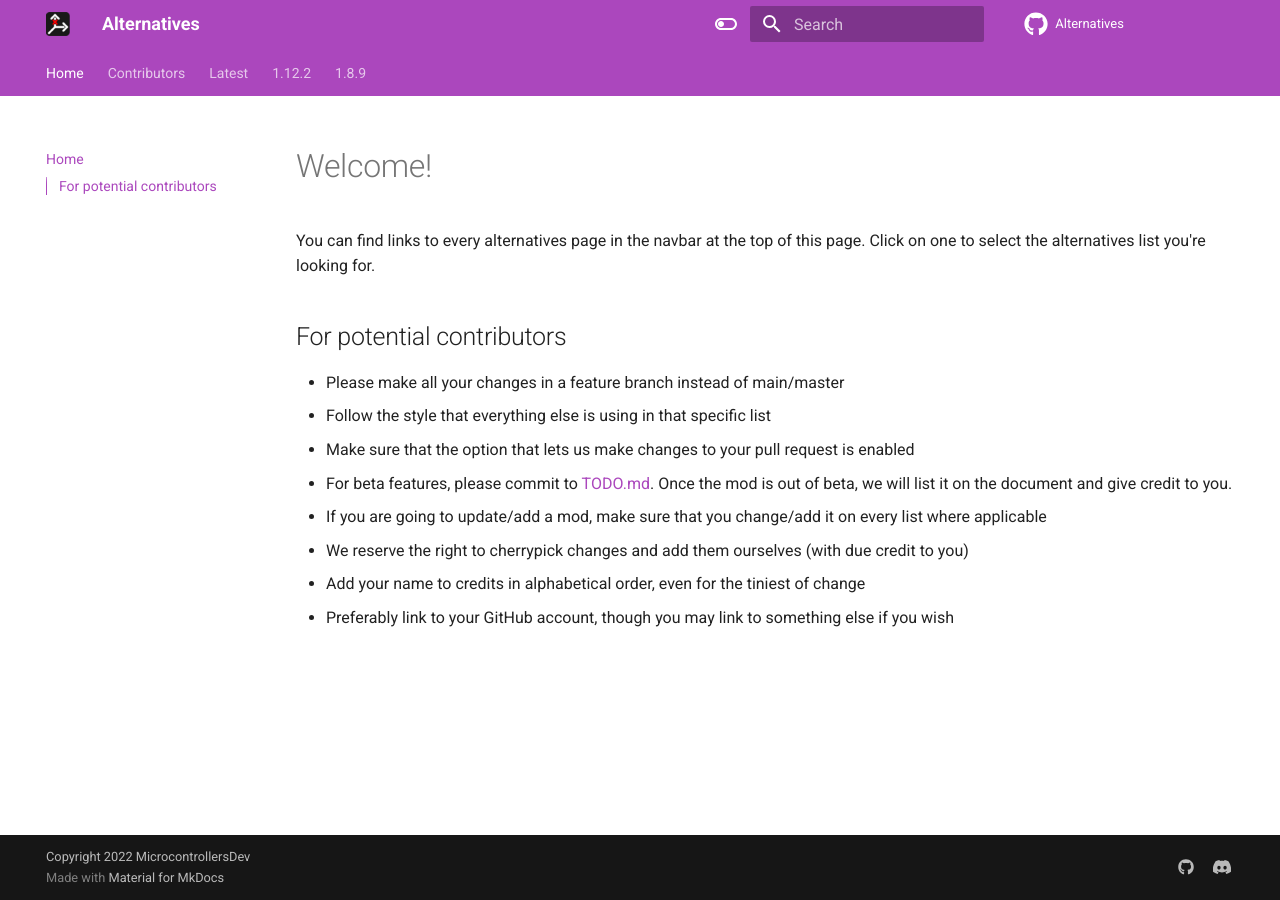
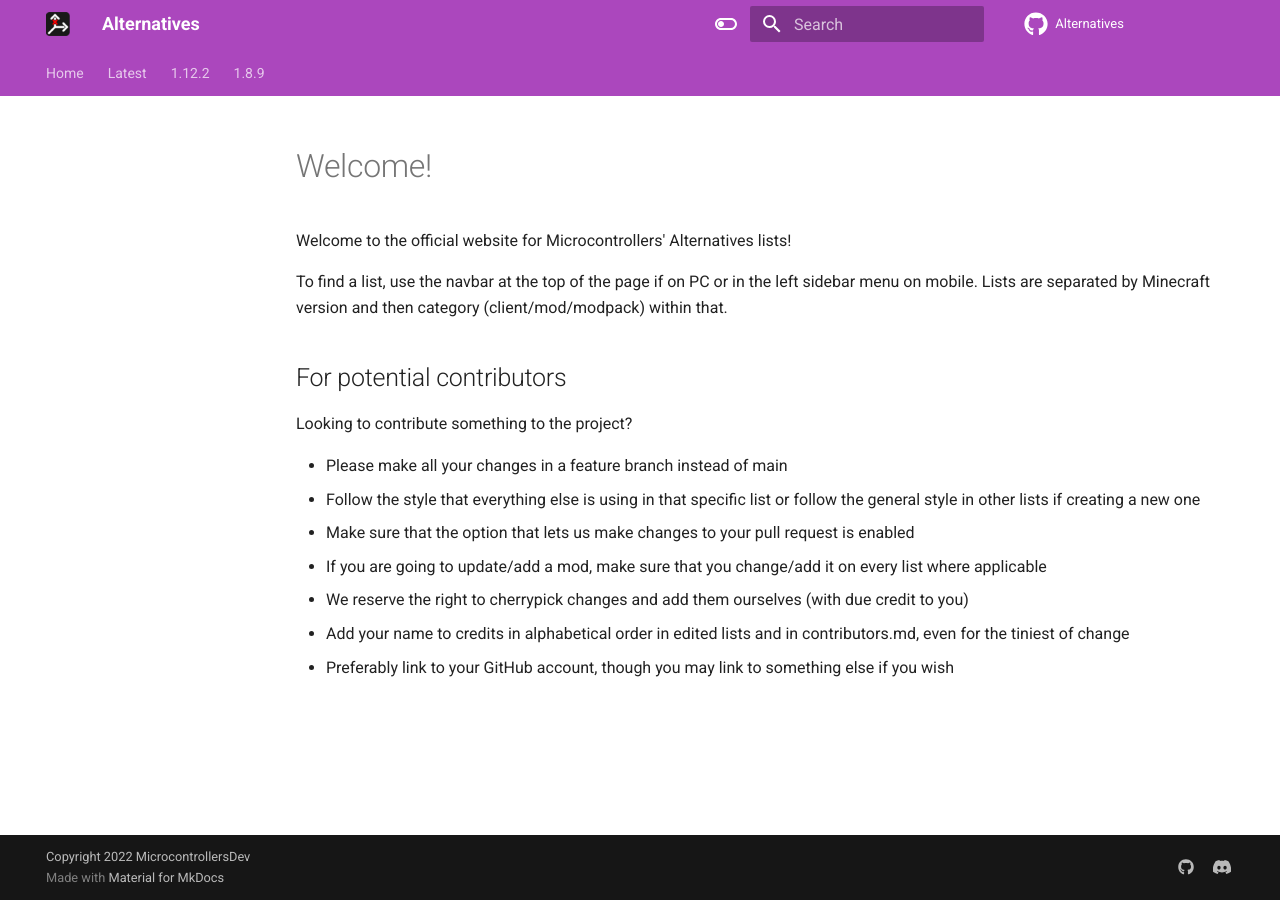
Before and after one commit to MicrocontrollersDev/Alternatives, an MkDocs documentation site: the page built from docs/index.md, in a window 1280 px wide. Built offline with MkDocs 1.6.1 and Material for MkDocs 9.7.7, drawn with Linux system fonts in a browser that asks for light colours; comment, search, counter and statistics services are not loaded.

Commit message:
remove todo and improve homepage

```diff
--- a/docs/index.md
+++ b/docs/index.md
@@ -1,18 +1,19 @@
 
 # Welcome!
 
-You can find links to every alternatives
-page in the navbar at the top of this page.
-Click on one to select the alternatives list
-you're looking for.
+Welcome to the official website for Microcontrollers' Alternatives lists!
+
+To find a list, use the navbar at the top of the page if on PC or in the left sidebar menu on mobile.
+Lists are separated by Minecraft version and then category (client/mod/modpack) within that.
 
 ## For potential contributors
 
-* Please make all your changes in a feature branch instead of main/master
-* Follow the style that everything else is using in that specific list
+Looking to contribute something to the project?
+
+* Please make all your changes in a feature branch instead of main
+* Follow the style that everything else is using in that specific list or follow the general style in other lists if creating a new one
 * Make sure that the option that lets us make changes to your pull request is enabled
-* For beta features, please commit to [TODO.md](https://github.com/MicrocontrollersDev/Alternatives/blob/main/TODO.md). Once the mod is out of beta, we will list it on the document and give credit to you.
 * If you are going to update/add a mod, make sure that you change/add it on every list where applicable
 * We reserve the right to cherrypick changes and add them ourselves (with due credit to you)
-* Add your name to credits in alphabetical order, even for the tiniest of change
+* Add your name to credits in alphabetical order in edited lists and in contributors.md, even for the tiniest of change
 * Preferably link to your GitHub account, though you may link to something else if you wish
--- a/mkdocs.yml
+++ b/mkdocs.yml
@@ -41,8 +41,9 @@ extra:
       link: https://inv.wtf/micro
 
 nav:
-  - "Home": "index.md"
-  - "Contributors": "contributors.md"
+  - "Home":
+      - "Welcome": index.md"
+      - "Contributors": "contributors.md"
   - "Latest":
       - "Mods":
           - "OptiFine": "latest/optifine.md"
```
Also changed, not shown: TODO.md (deleted, +0 -24 lines).
